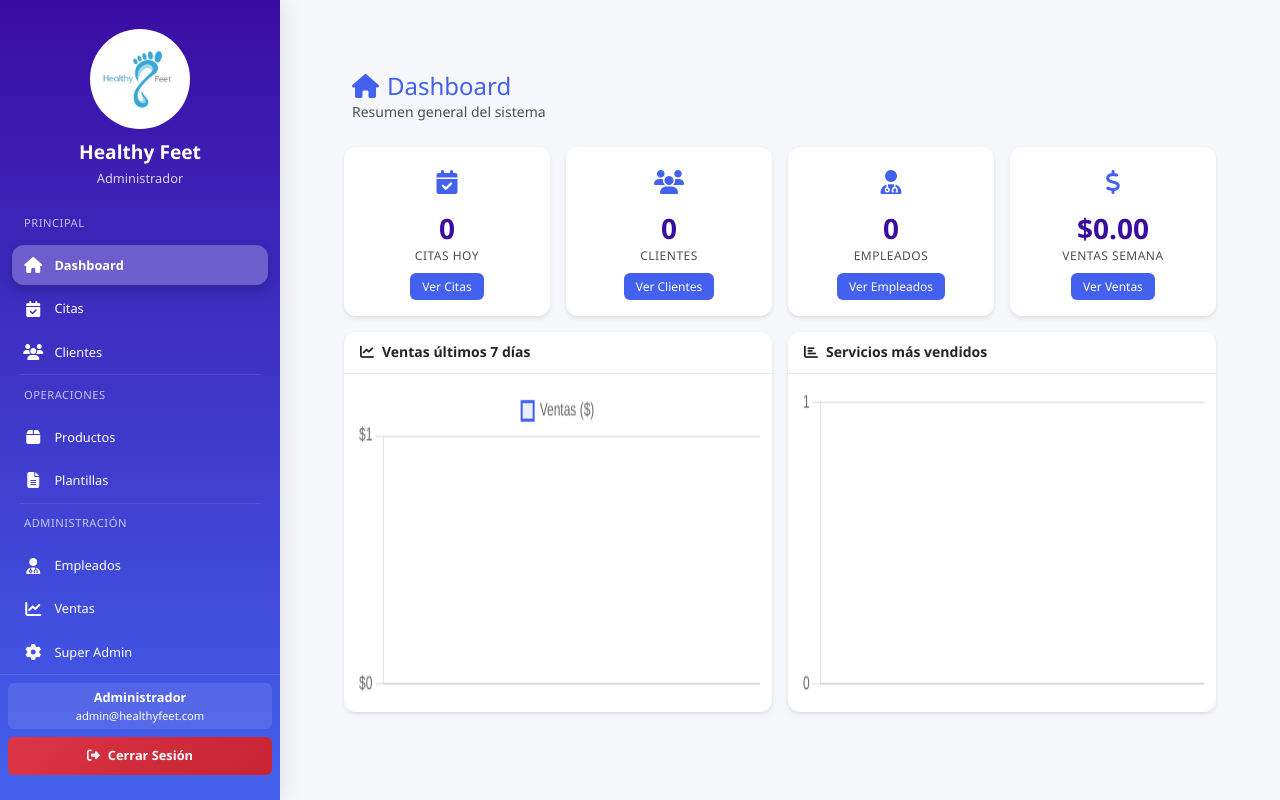
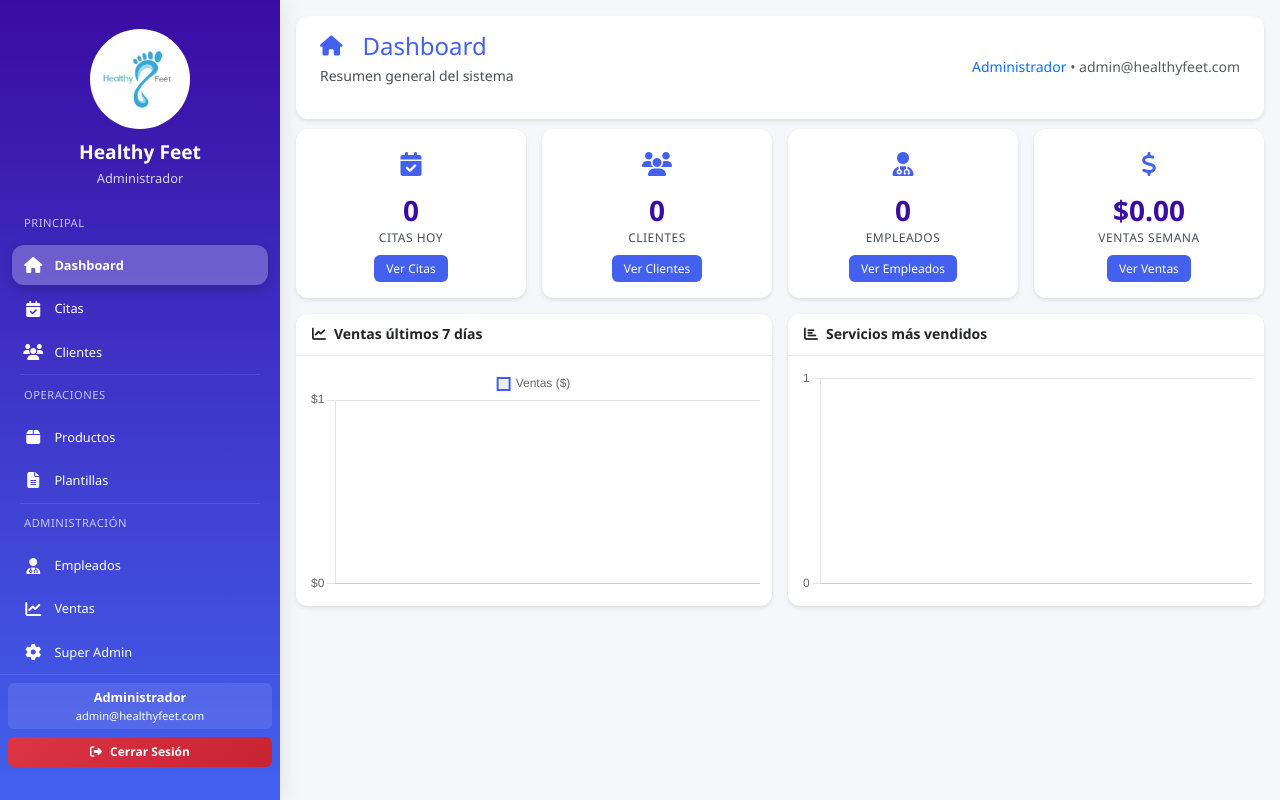
Before and after one commit to godhigo/healthy_feet, a Flask app: page / in a window 1280 px wide. Run offline with Flask 3, Linux system fonts and the light colour scheme; a user stored in the database is signed in; data comes from the database, SQL or seed files in the repository; data that the repository does not hold is empty.

Commit message:
Cambios en header

```diff
--- a/static/css/style.css
+++ b/static/css/style.css
@@ -571,11 +571,13 @@
 
 .content-header {
     background: white;
+    border-radius: var(--border-radius);
     padding: var(--spacing-lg) var(--spacing-xl);
     box-shadow: var(--box-shadow-sm);
     position: sticky;
     top: 0;
     z-index: 100;
+    margin-bottom: 10px;
 }
 
 .content-title {
@@ -1030,23 +1032,6 @@
     overflow-y: hidden;
     display: flex;
     flex-direction: column;
-}
-
-.dashboard-header {
-    margin-bottom: 1rem;
-    padding: 0.5rem;
-}
-
-.dashboard-title {
-    font-size: 1.5rem;
-    color: var(--primary-color);
-    margin: 0;
-}
-
-.dashboard-subtitle {
-    color: var(--gray-dark);
-    font-size: 0.875rem;
-    margin: 0;
 }
 
 /* Estadísticas compactas */
--- a/templates/base.html
+++ b/templates/base.html
@@ -17,7 +17,7 @@
     <link rel="stylesheet" href="https://cdn.jsdelivr.net/npm/bootstrap-icons@1.11.0/font/bootstrap-icons.css">
     {% block extra_css %}{% endblock %}
 </head>
-<body class="{% if request.endpoint != 'index' %}compact-page{% endif %}">
+<body class="compact-page">
     {% if current_user.is_authenticated %}
         {% include 'components/sidebar.html' %}
 
--- a/templates/citas.html
+++ b/templates/citas.html
@@ -18,9 +18,6 @@
                 <span class="text-primary">{{ current_user.nombre }}</span>
                 <span class="text-muted">• {{ current_user.email }}</span>
             </div>
-            <button class="btn btn-outline btn-sm" id="sidebar-toggle">
-                <i class="fas fa-bars"></i>
-            </button>
         </div>
     </div>
 </div>
--- a/templates/clientes.html
+++ b/templates/clientes.html
@@ -18,9 +18,6 @@
                 <span class="text-primary">{{ current_user.nombre }}</span>
                 <span class="text-muted">• {{ current_user.email }}</span>
             </div>
-            <button class="btn btn-outline btn-sm" id="sidebar-toggle">
-                <i class="fas fa-bars"></i>
-            </button>
         </div>
     </div>
 </div>
--- a/templates/components/loader.html
+++ /dev/null
@@ -1,4 +0,0 @@
-<div class="loader-overlay" id="global-loader">
-    <div class="loader"></div>
-    <p class="loader-text">Cargando...</p>
-</div>
--- a/templates/editar_cita.html
+++ b/templates/editar_cita.html
@@ -18,9 +18,6 @@
                 <span class="text-primary">{{ current_user.nombre }}</span>
                 <span class="text-muted">• {{ current_user.email }}</span>
             </div>
-            <button class="btn btn-outline btn-sm" id="sidebar-toggle">
-                <i class="fas fa-bars"></i>
-            </button>
         </div>
     </div>
 </div>
--- a/templates/empleados.html
+++ b/templates/empleados.html
@@ -18,9 +18,6 @@
                 <span class="text-primary">{{ current_user.nombre }}</span>
                 <span class="text-muted">• {{ current_user.email }}</span>
             </div>
-            <button class="btn btn-outline btn-sm" id="sidebar-toggle">
-                <i class="fas fa-bars"></i>
-            </button>
         </div>
     </div>
 </div>
--- a/templates/index.html
+++ b/templates/index.html
@@ -7,14 +7,25 @@
 {% endblock %}
 
 {% block content %}
-<div class="dashboard-fixed-container">
-    <!-- Título compacto -->
-    <div class="dashboard-header">
-        <h1 class="dashboard-title">
-            <i class="fas fa-home me-2"></i>Dashboard
-        </h1>
-        <p class="dashboard-subtitle">Resumen general del sistema</p>
+
+<div class="content-header">
+    <div class="d-flex justify-between align-center">
+        <div>
+            <h1 class="content-title">
+                <i class="fas fa-home me-2"></i>
+                Dashboard
+            </h1>
+            <p class="content-subtitle">Resumen general del sistema
+        </div>
+
+        <div class="d-flex align-center gap-3">
+            <div class="user-info">
+                <span class="text-primary">{{ current_user.nombre }}</span>
+                <span class="text-muted">• {{ current_user.email }}</span>
+            </div>
+        </div>
     </div>
+</div>
 
     <!-- Tarjetas de estadísticas más compactas -->
 <div class="dashboard-stats-compact">
--- a/templates/plantillas.html
+++ b/templates/plantillas.html
@@ -18,9 +18,6 @@
                 <span class="text-primary">{{ current_user.nombre }}</span>
                 <span class="text-muted">• {{ current_user.email }}</span>
             </div>
-            <button class="btn btn-outline btn-sm" id="sidebar-toggle">
-                <i class="fas fa-bars"></i>
-            </button>
         </div>
     </div>
 </div>
--- a/templates/productos.html
+++ b/templates/productos.html
@@ -18,9 +18,6 @@
                 <span class="text-primary">{{ current_user.nombre }}</span>
                 <span class="text-muted">• {{ current_user.email }}</span>
             </div>
-            <button class="btn btn-outline btn-sm" id="sidebar-toggle">
-                <i class="fas fa-bars"></i>
-            </button>
         </div>
     </div>
 </div>
--- a/templates/ventas.html
+++ b/templates/ventas.html
@@ -18,9 +18,6 @@
                 <span class="text-primary">{{ current_user.nombre }}</span>
                 <span class="text-muted">• {{ current_user.email }}</span>
             </div>
-            <button class="btn btn-outline btn-sm" id="sidebar-toggle">
-                <i class="fas fa-bars"></i>
-            </button>
         </div>
     </div>
 </div>
```
Also changed, not shown: templates/components/header.html (deleted, +0 -21 lines).
